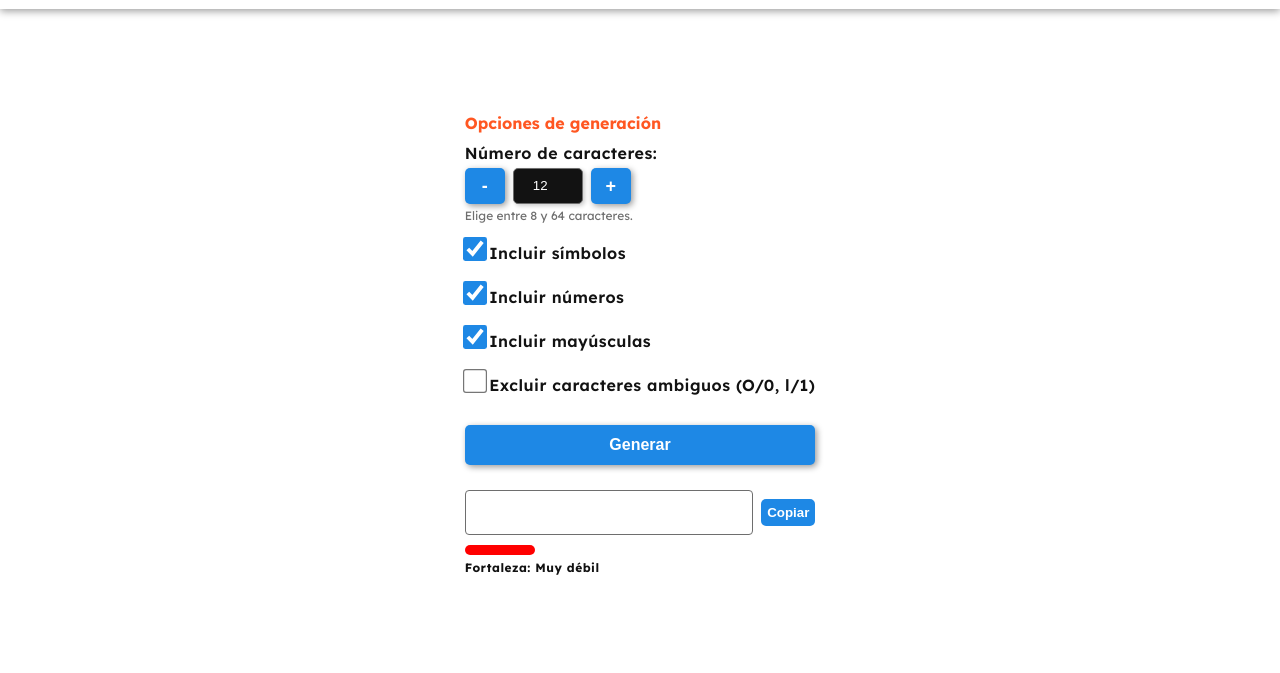
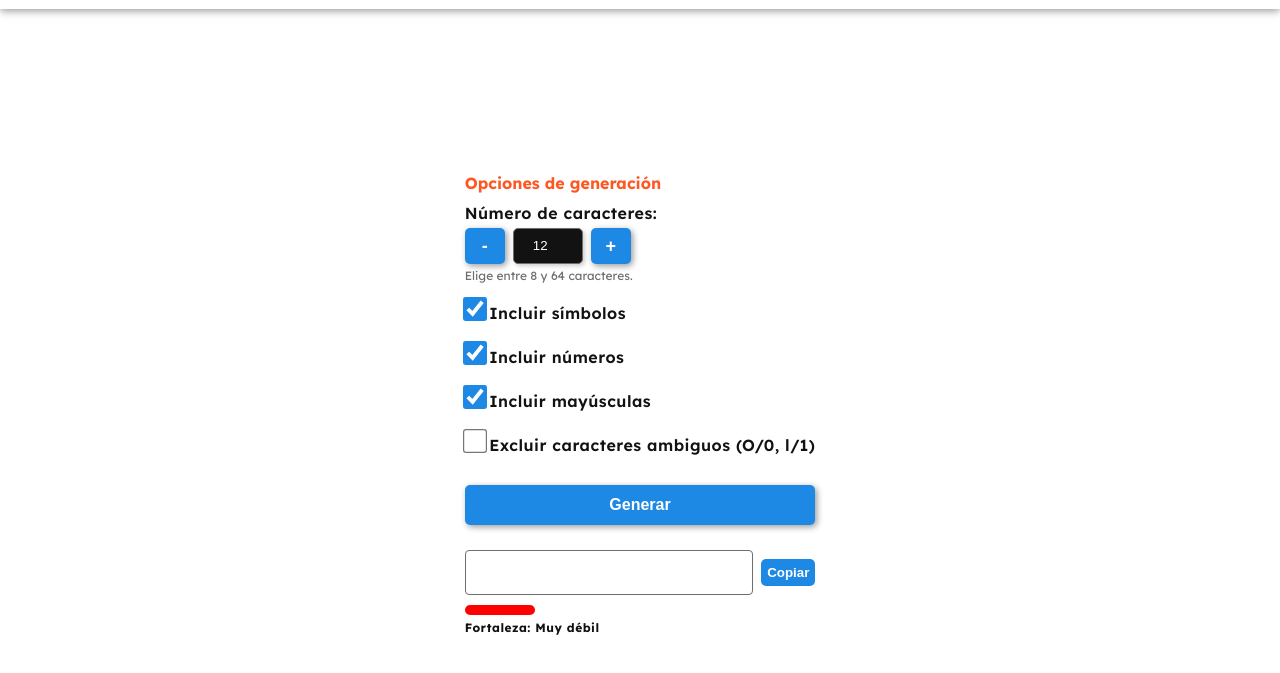
Before and after one commit to yguy8/paginasWeb, a plain HTML site: page passwgen/password.html in a window 1280 px wide. Shown: the part 49-722 px from the top of the page. Drawn offline with Linux system fonts and the light colour scheme.

Commit message:
margin al formulario añadido

```diff
--- a/passwgen/diseño.css
+++ b/passwgen/diseño.css
@@ -133,6 +133,14 @@ h1 {
 }
 
 /* Controles generales */
+
+main{
+    margin-top: 120px;
+    width: 100%;
+    display: flex;
+    justify-content: center;
+}
+
 .app fieldset {
     border: none;
     padding: 0;
```
